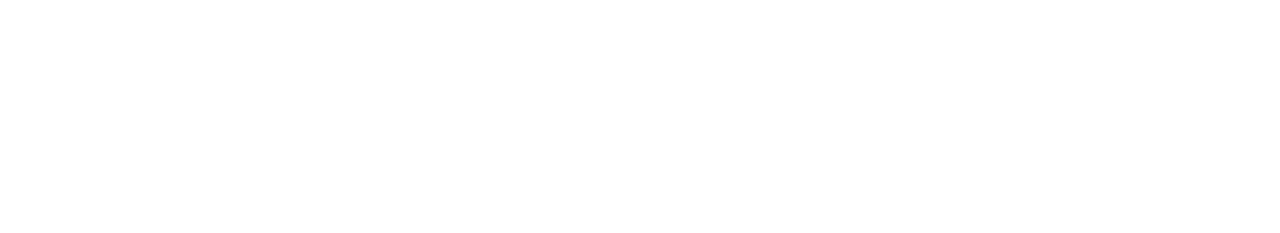
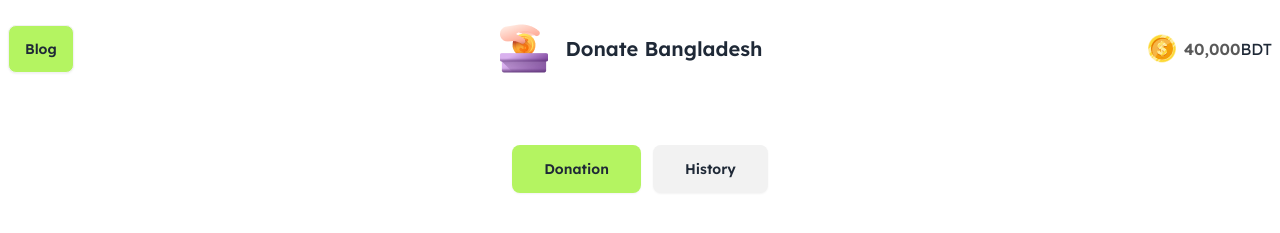
Before and after one commit to ornobaadi/Donate-Bangladesh, a plain HTML site: page index.html in a window 1280 px wide. Drawn offline with nearby package versions, Linux system fonts and the light colour scheme.

Commit message:
Navbar Complete

```diff
--- a/index.html
+++ b/index.html
@@ -1,11 +1,72 @@
 <!DOCTYPE html>
-<html lang="en">
+<html lang="en" data-theme="light">
+
 <head>
     <meta charset="UTF-8">
     <meta name="viewport" content="width=device-width, initial-scale=1.0">
     <title>Donate Bangladesh</title>
+    <!-- Daisy UI -->
+    <link href="https://cdn.jsdelivr.net/npm/daisyui@4.12.10/dist/full.min.css" rel="stylesheet" type="text/css" />
+    <script src="https://cdn.tailwindcss.com"></script>
+    <!-- Google Font  -->
+    <link rel="preconnect" href="https://fonts.googleapis.com">
+    <link rel="preconnect" href="https://fonts.gstatic.com" crossorigin>
+    <link href="https://fonts.googleapis.com/css2?family=Lexend:wght@100..900&display=swap" rel="stylesheet">
+
+    <style>
+        .lexend {
+            font-family: "Lexend", sans-serif;
+        }
+    </style>
+    <script>
+        tailwind.config = {
+            theme: {
+                extend: {
+                    colors: {
+                        clifford: '#da373d',
+                        'green-primary': '#B4F461',
+                        'nav-bg': '#F9F7F3',
+                        'btn-secondary': '#1111110D',
+                    }
+                }
+            }
+        }
+    </script>
+
+
 </head>
-<body>
 
+<body class="lexend">
+    <header class="container mx-auto">
+        <nav class="">
+            <div class="mt-4 items-center">
+                <div class="navbar bg-base-100">
+                    <div class="navbar-start">
+                            <a class="btn bg-green-primary" href="">Blog</a>
+                    </div>
+                    <div class="navbar-center">
+                        <img class="cursor-pointer" src="Assets/logo.png" alt="">
+                        <a class="btn btn-ghost text-xl">Donate Bangladesh</a>
+                    </div>
+                    <div class="navbar-end">
+                        <img class="pr-2" src="Assets/coin.png" alt="">
+                        <p class="font-semibold text-[#111111B2]">40,000</p><span>BDT</span>
+                    </div>
+                </div>
+            </div>
+        </nav>
+        <section>
+            <div class="flex justify-center pt-16 pb-9 gap-3">
+                <button id="donation-btn" class="btn py-4 px-8 bg-[#B4F461] border-none">Donation</button>
+                <button id="history-btn" class="btn py-4 px-8 border-none">History</button>
+            </div>
+        </section>
+    </header>
+    <main>
+        <section>
+
+        </section>
+    </main>
 </body>
+
 </html>
```
Also changed, not shown: tailwind.config.js (added).
